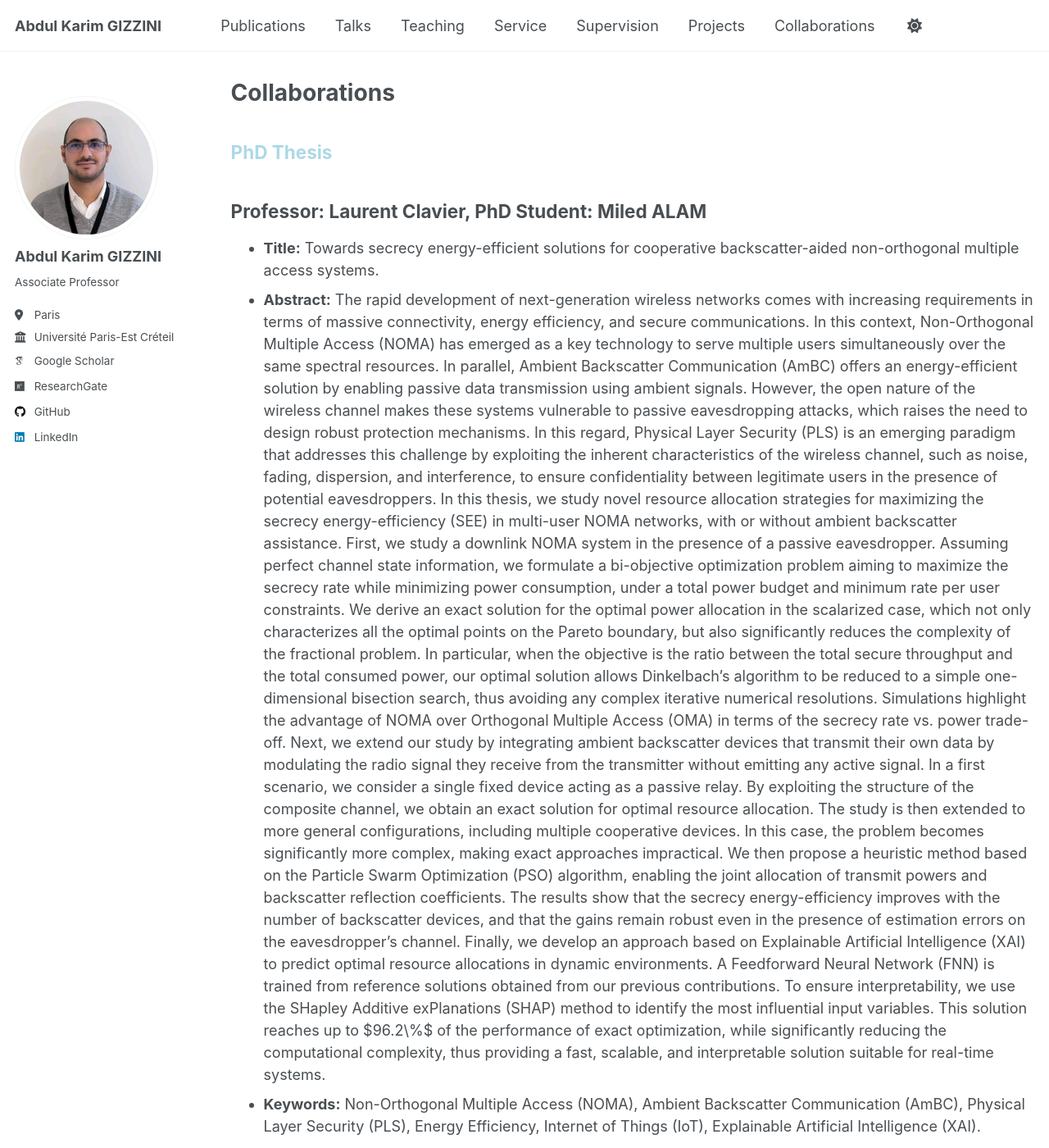
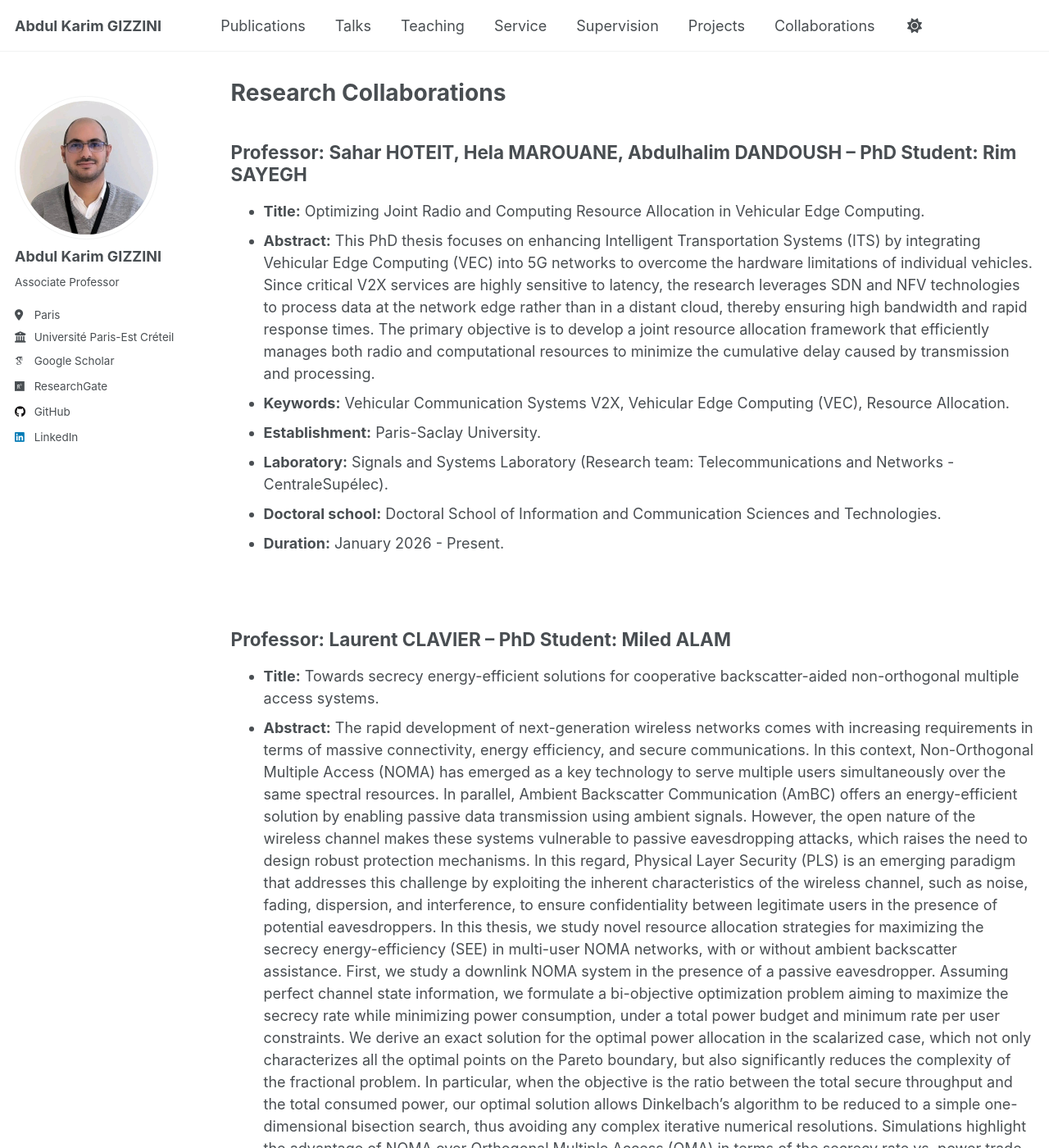
Before and after one commit to abdulkarimgizzini/abdulkarimgizzini-website, a Jekyll site: the page built from _pages/collaborations.md, in a window 1280 px wide and 1400 px high. Shown: the whole window at 82% size. Built offline with Jekyll 4.4.1, drawn with Linux system fonts in a browser that asks for light colours; some web fonts are replaced; a script that is not in the unit is left out; some of the changed text lies outside the part shown.

Commit message:
Revise collaborations page with new research details
Updated collaboration details including new PhD supervision and thesis information.

```diff
--- a/_pages/collaborations.md
+++ b/_pages/collaborations.md
@@ -1,6 +1,6 @@
 ---
 layout: archive
-title: "Collaborations"
+title: "Research Collaborations"
 permalink: /collaborations/
 author_profile: true
 ---
@@ -8,9 +8,22 @@ author_profile: true
 
 <!-- # **PhD Co-Supervision** -->
 
-<h2 style="color: lightblue;">PhD Thesis</h2>
+<!--<h2 style="color: lightblue;">PhD Thesis</h2>-->
 
-## Professor: Laurent Clavier, PhD Student: Miled ALAM
+## Professor: Sahar HOTEIT, Hela MAROUANE, Abdulhalim DANDOUSH -- PhD Student: Rim SAYEGH
+
+* **Title:** Optimizing Joint Radio and Computing Resource Allocation in Vehicular Edge Computing.
+* **Abstract:** This PhD thesis focuses on enhancing Intelligent Transportation Systems (ITS) by integrating Vehicular Edge Computing (VEC) into 5G networks to overcome the hardware limitations of individual vehicles. Since critical V2X services are highly sensitive to latency, the research leverages SDN and NFV technologies to process data at the network edge rather than in a distant cloud, thereby ensuring high bandwidth and rapid response times. The primary objective is to develop a joint resource allocation framework that efficiently manages both radio and computational resources to minimize the cumulative delay caused by transmission and processing.
+* **Keywords:** Vehicular Communication Systems V2X, Vehicular Edge Computing (VEC), Resource Allocation.
+* **Establishment:** Paris-Saclay University.
+* **Laboratory:**  Signals and Systems Laboratory (Research team: Telecommunications and Networks - CentraleSupélec).
+* **Doctoral school:** Doctoral School of Information and Communication Sciences and Technologies.
+* **Duration:** January 2026 - Present.
+
+<br/>
+
+
+## Professor: Laurent CLAVIER -- PhD Student: Miled ALAM
 
 * **Title:** Towards secrecy energy-efficient solutions for cooperative backscatter-aided non-orthogonal multiple access systems.
 * **Abstract:** The rapid development of next-generation wireless networks comes with increasing requirements in terms of massive connectivity, energy efficiency, and secure communications. In this context, Non-Orthogonal Multiple Access (NOMA) has emerged as a key technology to serve multiple users simultaneously over the same spectral resources. In parallel, Ambient Backscatter Communication (AmBC) offers an energy-efficient solution by enabling passive data transmission using ambient signals. However, the open nature of the wireless channel makes these systems vulnerable to passive eavesdropping attacks, which raises the need to design robust protection  mechanisms.
@@ -22,7 +35,7 @@ Finally, we develop an approach based on Explainable Artificial Intelligence (XA
 * **Keywords:** Non-Orthogonal Multiple Access (NOMA), Ambient Backscatter Communication (AmBC), Physical Layer Security (PLS), Energy Efficiency, Internet of Things (IoT), Explainable Artificial Intelligence (XAI).
 * **Establishment:**  IMT Nord Europe.
 * **Laboratory:**  Center for Education, Research and Innovation in Digital Systems (CERI-SN).
-* **Doctoral school:** École doctorale Mathématiques, sciences du numérique et de leurs interactions.
+* **Doctoral school:** Doctoral School of Mathematics, Digital Sciences, and Their Interactions.
 * **Duration:** June 2023 - August 2025.
 
 <br/>
```
